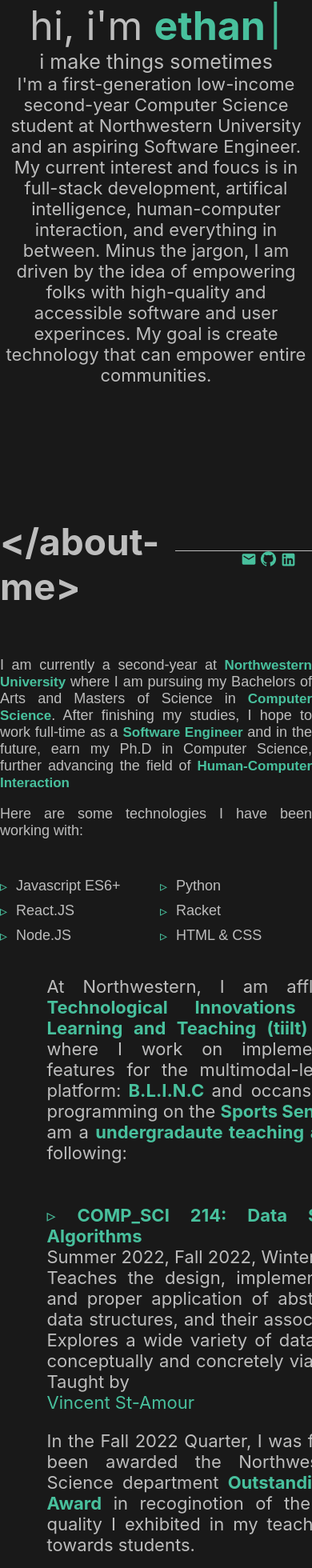
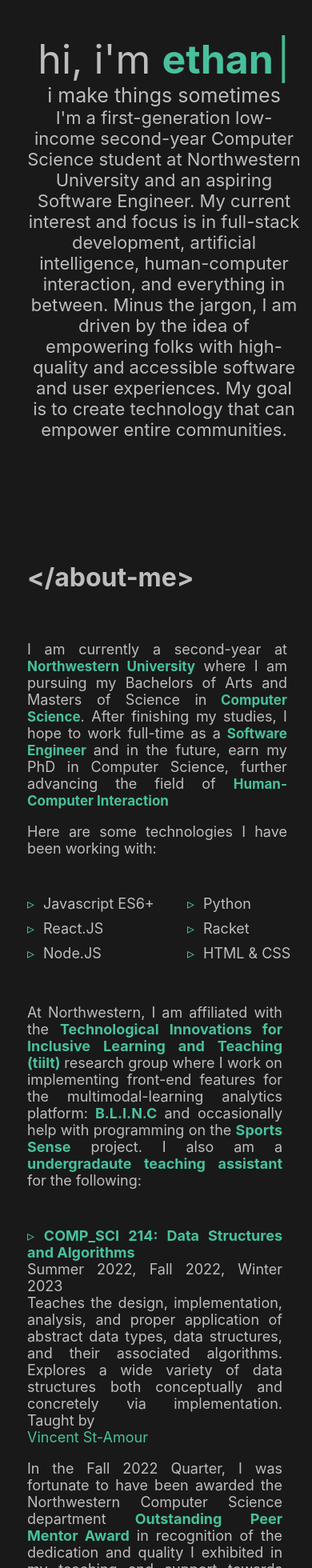
Before and after one commit to ethanpaneraa/Ethan, a React (Create React App) app: page / in a window 390 px wide. Shown: the part 38-1998 px from the top of the page at 80% size. Built offline with nearby package versions, Linux system fonts and the light colour scheme.

Commit message:
adding more mobile friendly features and correctly spelling mistakes

```diff
--- a/public/index.html
+++ b/public/index.html
@@ -21,7 +21,7 @@
       work correctly both with client-side routing and a non-root public URL.
       Learn how to configure a non-root public URL by running `npm run build`.
     -->
-    <title>Ethan Pineda</title>
+    <title>Ethan</title>
   </head>
   <body>
     <noscript>You need to enable JavaScript to run this app.</noscript>
--- a/src/App.css
+++ b/src/App.css
@@ -69,3 +69,28 @@
   align-items: center;
   font-size: calc(10px + 2vmin);
 }
+
+
+@media only screen and (max-width: 600px) {
+  .App {
+    flex-direction: column;
+    padding: 40px 24px;
+  }
+
+  #PageDetails {
+    padding: 10px 10px;
+    width: 100%;
+  }
+
+  .section-header {
+    width: unset;
+  }
+
+  .section-header::after {
+    display: none;
+  }
+
+  .section-title {
+    font-size: 32px;
+  }
+}
--- a/src/components/Introduction.js
+++ b/src/components/Introduction.js
@@ -33,11 +33,12 @@
             <PopInSection>
                 <div className="introduction-sub">i make things sometimes</div>
                 <div className="about-me">
-                    I'm a first-generation low-income second-year Computer Science student at Northwestern University
-                    and an aspiring Software Engineer. My current interest and foucs is in full-stack development,
-                    artifical intelligence, human-computer interaction, and everything in between.
-                    Minus the jargon, I am driven by the idea of empowering folks with high-quality and accessible software
-                    and user experinces. My goal is create technology that can empower entire communities.
+                    I'm a first-generation low-income second-year Computer Science student at
+                    Northwestern University and an aspiring Software Engineer.
+                    My current interest and focus is in full-stack development, artificial intelligence,
+                    human-computer interaction, and everything in between.
+                    Minus the jargon, I am driven by the idea of empowering folks with high-quality and accessible software and user experiences. My goal is to create technology that can empower entire communities.
+
                 </div>
             </PopInSection>
             </div>
--- a/src/components/about-me-2.js
+++ b/src/components/about-me-2.js
@@ -19,13 +19,14 @@
 
     render () {
         const NorthwesternWork = (
-            <p>
-                At Northwestern, I am affliated with the <a className="text-decoration" href="https://tiilt.northwestern.edu/" target={"_blank"}>{" "}Technological Innovations for Inclusive Learning and Teaching (tiilt) </a>
+
+            <p className="p-tag">
+                At Northwestern, I am affiliated with the <a className="text-decoration" href="https://tiilt.northwestern.edu/" target={"_blank"}>{" "}Technological Innovations for Inclusive Learning and Teaching (tiilt) </a>
                 research group where I work on implementing front-end features
                 for the multimodal-learning analytics platform:<a className="text-decoration" href="https://tiilt.northwestern.edu/projects/blinc/index.html" target={"_blank"}>{" "}B.L.I.N.C </a>
-                and occansionally help with programming on the <a className="text-decoration" href="https://tiilt.northwestern.edu/projects/sportsanalytics/index.html" target={"_blank"}>{" "}Sports Sense</a> project.
+                and occasionally help with programming on the <a className="text-decoration" href="https://tiilt.northwestern.edu/projects/sportsanalytics/index.html" target={"_blank"}>{" "}Sports Sense</a> project.
 
-                I also am a <b>undergradaute teaching assistant</b> for the following:
+                I also am a <b className="text-decoration">undergradaute teaching assistant</b> for the following:
                 <ul>
                     <li><a className="text-decoration" href="https://www.mccormick.northwestern.edu/computer-science/academics/courses/descriptions/214.html" target={"_blank"}>COMP_SCI 214: Data Structures and Algorithms</a></li>
                     Summer 2022, Fall 2022, Winter 2023
@@ -36,22 +37,22 @@
                     Taught by <a href="https://www.mccormick.northwestern.edu/research-faculty/directory/profiles/st-amour-vincent.html">Vincent St-Amour</a>
                 </ul>
 
-                In the Fall 2022 Quarter, I was fortnatue to have been awarded the Northwestern Computer Science department <b>Outstanding Peer Mentor Award</b>{" "}
-                in recoginotion of the dedication and quality I exhibited in my teaching and support towards students.
+                In the Fall 2022 Quarter, I was fortunate to have been awarded the Northwestern Computer Science department <b className="text-decoration">Outstanding Peer Mentor Award</b>{" "}
+                in recognition of the dedication and quality I exhibited in my teaching and support towards students.
 
 
             </p>
         );
 
         const OutSideWork = (
-            <p>
+            <p className="p-tag">
                 Outside of my academics, you can see me working with some amazing student organizations:
                 <ul>
                     <li><a className="text-decoration" href="https://www.instagram.com/shpe_nu/" target="_blank"> Society of Hispanic Professional Engineers (SHPE)</a></li>
                     MentorSHPE Chair
                     <br></br>
-                    As the MentorSHPE Chair for SHPE, I am responsible for cordinating and supervising our mentorship
-                    program that enables first-generation low-income STEM/Engineerning Majors at Northwestern to be recive
+                    As the MentorSHPE Chair for SHPE, I am responsible for coordinating and supervising our mentorship
+                    program that enables first-generation low-income STEM/Engineering Majors at Northwestern to receive
                     mentorship and guidance on navigating academics, professional goals, and overall personal development.
                     <li> <a className="text-decoration" href="https://www.instagram.com/nu.emergingcoders/" target={"_blank"}>Emerging Coders</a></li>
                     WebMaster
@@ -63,13 +64,10 @@
                     <li><a className="text-decoration" href="https://www.instagram.com/nu_alianza/" target={"_blank"}>Alianza</a></li>
                     Historian
                     <br></br>
-                    At Alianza, we are tasked with uniting the Latine community and its allies at Northwestern through community
-                    and social events. As the historian, I am tasked with maintaing a solid archive of our impact for future generations
-                    of Wildcats to  view.
+                    At Alianza, we are tasked with uniting the Latine community and its allies at Northwestern through community and social events. As the historian, I am tasked with maintaining a solid archive of our impact for future generations of Wildcats to view.
                 </ul>
 
-                When I'm not working, you'll catch me exploring my hometown, Chicago, trying out new resturants, playing video games,
-                listening to Omar Apollo, and touring new muesuems and art exhibits.
+                When I'm not working, you'll catch me exploring my hometown, Chicago, trying out new restaurants, playing video games, listening to Omar Apollo, and touring new museums and art exhibits.
             </p>
         );
 
@@ -78,11 +76,9 @@
         return (
             <div id="aboutTwo">
                 <PopInSection>
-                    <div className="aboutTwo-content">
                     <div className="aboutTwo-desc">
                     {[NorthwesternWork]}
                     {[OutSideWork]}
-                    </div>
                     </div>
                 </PopInSection>
             </div>
--- a/src/components/about-me.js
+++ b/src/components/about-me.js
@@ -39,7 +39,7 @@
                 where I am pursuing my Bachelors of Arts and Masters of Science in
                 <b> Computer Science</b>{". "}
                 After finishing my studies, I hope to work full-time as a <b> Software Engineer </b>
-                and in the future, earn my Ph.D in Computer Science, further advancing the field of <b> Human-Computer Interaction</b>
+                and in the future, earn my PhD in Computer Science, further advancing the field of <b> Human-Computer Interaction</b>
             </p>
         );
 
--- a/src/components/navigation.js
+++ b/src/components/navigation.js
@@ -38,7 +38,7 @@
 
 
         return (
-            <div id="navigation">
+            <div className="navigation">
               {!userMobile && (
                 <Sidenav
                   expanded={expanded}
--- a/src/components/softwareProjects.js
+++ b/src/components/softwareProjects.js
@@ -24,15 +24,15 @@
 
         const allProjects = {
 
-            "Chicago Furniture Bank Enviromental Calculator": {
-                desc: "Interactive web-based interactive calculator that shows you your envriomental impact of donating used furniuture",
+            "Chicago Furniture Bank Environmental Calculator": {
+                desc: "Interactive web-based interactive calculator that shows you your environmental impact of donating used furniture.",
                 technology: "Javascript, HTML & CSS",
                 link: "",
                 open: "https://stackoverflow.com/questions/73314061/importing-functions-from-other-files-not-working-react"
             },
 
             "ethan.me": {
-                desc: "My personal-portfolio website. What you are seeing here!",
+                desc: "My personal portfolio website. What you are seeing here!",
                 technology: "React.JS, HTML & CSS",
                 link:"",
                 open:"https://stackoverflow.com/questions/73314061/importing-functions-from-other-files-not-working-react"
@@ -42,27 +42,27 @@
 
             "Trip Planner API": {
             desc:
-                "Trip planning programming interface that provides routing and searching searches using various data structures (linked-list, hash tables, binary heaps) and algorithms (Dijkstra's algorithm, heap sort) to calculate best optimal routes given a specifed query and map",
+                "Trip planning programming interface that provides routing and searching searches using various data structures (linked-list, hash tables, binary heaps) and algorithms (Dijkstra's algorithm, heap sort) to calculate best optimal routes given a specified query and map.",
             technology: "DSSL2 (Racket)",
             link: "",
             open: ""
         },
             "Apollo": {
             desc:
-                "Single-Player 2D brick breaker where your objective is to destory all the bricks on screen using your paddle.",
+                "Single-Player 2D brick breaker where your objective is to destroy all the bricks on screen using your paddle.",
             technology: "C# (UNITY)",
             link: "",
             open: ""
 
         },
             "Koanne Game Solver": {
-                desc: "Terminal-based Koanne game solver that that allows you to play against an AI opponent or have two AIs compete against each other using minimax and alpha-beta pruning",
+                desc: "Terminal-based Koanne game solver that that allows you to play against an AI opponent or have two AIs compete against each other using minimax and alpha-beta pruning.",
                 technology: "Python",
                 link:"",
                 open:""
         },
             "Space Invaders": {
-                desc: "A single-player implementation of the famous game, space-invaders",
+                desc: "A single-player implementation of the famous game, space invaders",
                 link: "",
                 open: ""
         }
--- a/src/styles/about-me-2.css
+++ b/src/styles/about-me-2.css
@@ -1,6 +1,7 @@
 #aboutTwo {
     padding-left: 15%;
     padding-right: 25%;
+    padding-bottom: 10%;
     min-width: 60vh;
 }
 
@@ -53,3 +54,33 @@
     color: var(--light-green);
     left: 0;
   }
+
+
+  @media only screen and (max-width: 600px) {
+    #aboutTwo {
+      height: unset;
+      padding-left: unset !important;
+      padding-right: 50% !important;
+      padding-top: 5%;
+    }
+
+    .aboutTwo-content {
+        display: unset !important;
+      }
+
+    .aboutTwo-desc {
+      font-size: 18px;
+      text-align: justify;
+    }
+
+    .text-decoration {
+        font-weight: bold;
+        font-size: 18px;
+    }
+
+    .p-tag {
+        width: 63%;
+    }
+
+
+  }
--- a/src/styles/about-me.css
+++ b/src/styles/about-me.css
@@ -39,7 +39,6 @@
   }
 
 .about-description {
-    font-family: "NTR", sans-serif;
     color: var(--light-grey);
     max-width: 600px;
     font-size: 22px;
@@ -84,14 +83,15 @@
 @media only screen and (max-width: 600px) {
     #about {
       height: unset;
-      padding-left: unset;
-      padding-right: unset;
+      padding-left: unset !important;
+      padding-right: 5%;
       padding-top: 30%;
     }
 
     .about-description {
       font-size: 18px;
       text-align: justify;
+
     }
 
     .about-description a,
@@ -107,3 +107,10 @@
       display: unset;
     }
   }
+
+
+  @media only screen and (max-width: 788px) {
+    .about-image img {
+      max-width: 200px;
+    }
+  }
--- a/src/styles/navigation.css
+++ b/src/styles/navigation.css
@@ -1,4 +1,4 @@
-#navigation {
+.navigation {
     display: flex;
     flex-direction: column;
     align-items: flex-end !important;
@@ -40,3 +40,9 @@
   img {
     height: 18px;
   }
+
+  @media only screen and (max-width: 600px) {
+    .navigation {
+      display: none;
+    }
+  }
--- a/src/styles/profExperinces.css
+++ b/src/styles/profExperinces.css
@@ -90,7 +90,7 @@
   }
 
   @media only screen and (max-width: 600px) {
-    #experience {
+    #profExperience {
       padding-left: unset;
       padding-right: unset;
     }
--- a/src/styles/softwareProjects.css
+++ b/src/styles/softwareProjects.css
@@ -78,5 +78,11 @@
       height: auto;
     }
 
-
+    @media only screen and (max-width: 600px) {
+      #PersonalProjects {
+        height: unset;
+        padding-left: unset;
+        padding-right: unset;
+      }
+    }
   }
```
Also changed, not shown: 4 other files (tests, documents, lock files or other folders).
